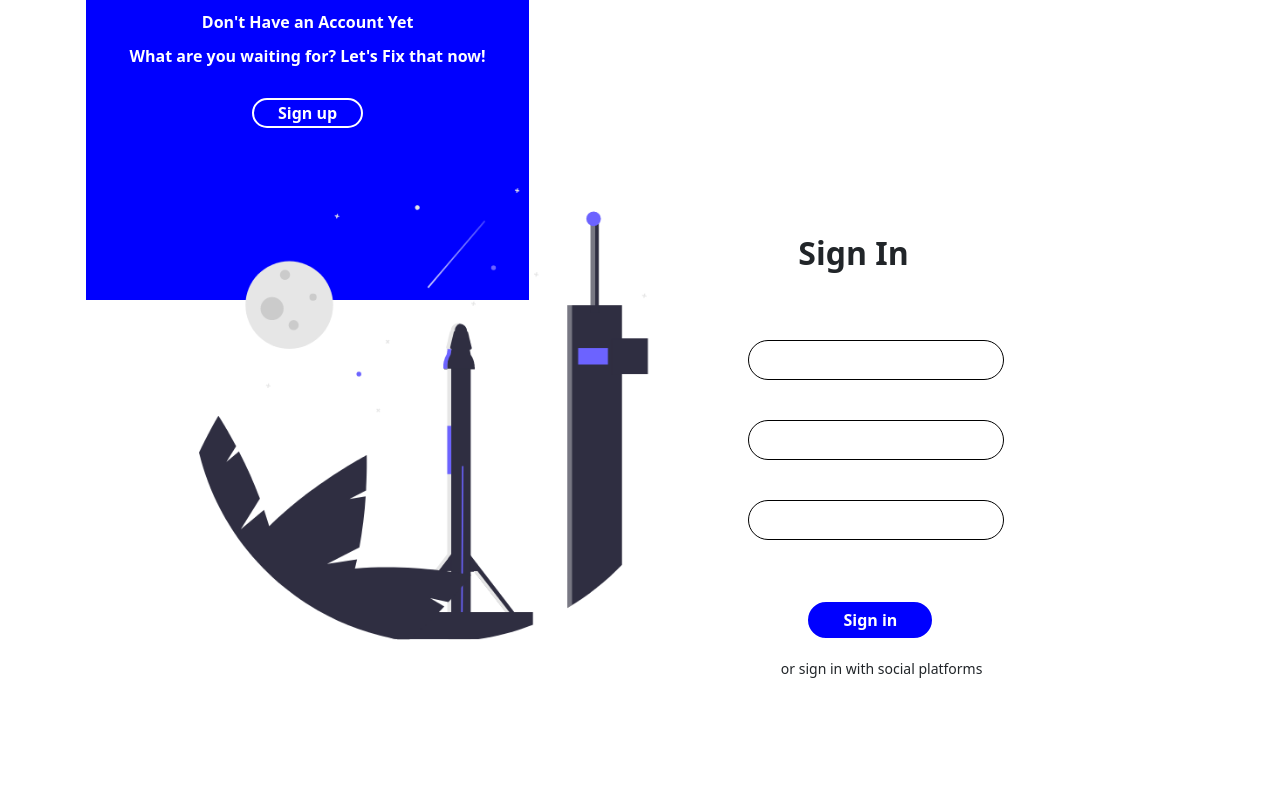
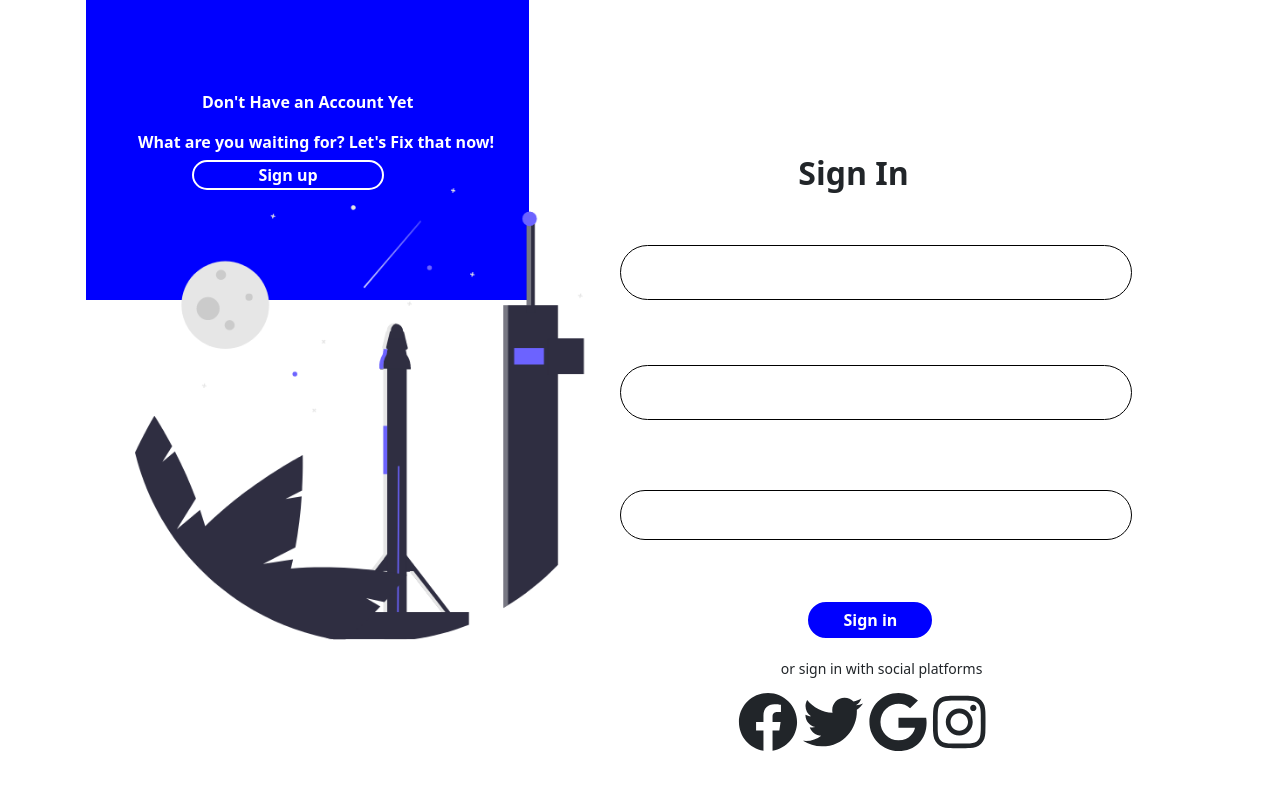
Before and after one commit to ToddGallegos/week1-project, a plain HTML site: page sign-in/index.html in a window 1280 px wide. Drawn offline with nearby package versions, Linux system fonts and the light colour scheme.

Commit message:
last touches

```diff
--- a/sign-in/index.html
+++ b/sign-in/index.html
@@ -13,6 +13,7 @@
     <script src="https://stackpath.bootstrapcdn.com/bootstrap/5.0.0-alpha1/js/bootstrap.min.js"
         integrity="sha384-oesi62hOLfzrys4LxRF63OJCXdXDipiYWBnvTl9Y9/TRlw5xlKIEHpNyvvDShgf/"
         crossorigin="anonymous"></script>
+    <script defer src="https://use.fontawesome.com/releases/v5.15.4/js/all.js" integrity="sha384-rOA1PnstxnOBLzCLMcre8ybwbTmemjzdNlILg8O7z1lUkLXozs4DHonlDtnE7fpc" crossorigin="anonymous"></script>
     <link rel="stylesheet" href="sign.css">
 </head>
 
@@ -38,6 +39,14 @@
                     <button class="button2" type="Sign up"> <a href="Sign Up"class="text-decoration-none"><span><strong>Sign in</strong></span></a></button><br><br>
                     <div class="text"><small><bold> or sign in with social platforms</bold</small></div>
                 </div>
+                <div class="icons">
+                    <h5>
+                        <i class="fab fa-facebook fa-3x icone-f"></i>
+                        <i class="fab fa-twitter fa-3x icone"></i>
+                        <i class="fab fa-google fa-3x icone"></i>
+                        <i class="fab fa-instagram fa-3x icone"></i>
+                    </div>
+                 </div>
 
 
             </div>
--- a/sign-in/sign.css
+++ b/sign-in/sign.css
@@ -30,19 +30,28 @@
 .account{
   margin:10px;
   font-size: medium;
+  position:absolute;
+  top:10%;
+  left:15%
 }
 
 .waiting{
   margin:10px;
   font-size: medium;
+  position:absolute;
+  top:15%;
+  left:10%;
 }
 
 .button{
   border: 2px solid white;
   border-radius:30px;
   background-color: blue;
-  width:25%;
-  margin:20px;
+  width:15%;
+  margin:px;
+  position:absolute;
+  top:20%;
+  left:15%;
 
 }
 
@@ -50,23 +59,23 @@
  position:absolute;
  bottom: 20%;
  width: 500px;
- left:15%;
+ left:10%;
 }
 
 h2{
   position:absolute;
   right:29%;
-  bottom:65%;
+  bottom:75%;
 }
 
 .username{
   border-radius: 30px;
   border: 1px solid;
-  height:40px;
-  width:20%;
+  height:55px;
+  width:40%;
   position: absolute;
-  right:20%;
-  bottom:50%;
+  right:10%;
+  bottom:60%;
   margin:20px;
 
 }
@@ -74,11 +83,11 @@ h2{
 .email{
   border-radius: 30px;
   border: 1px solid;
-  height:40px;
-  width:20%;
+  height:55px;
+  width:40%;
   position:absolute;
-  right:20%;
-  bottom:40%;
+  right:10%;
+  bottom:45%;
 
   margin:20px
 }
@@ -86,10 +95,10 @@ h2{
 .password{
   border-radius: 30px;
   border: 1px solid;
-  height:40px;
-  width:20%;
+  height:50px;
+  width:40%;
   position: absolute;
-  right:20%;
+  right:10%;
   bottom:30%;
   margin:20px;
 }
@@ -121,3 +130,9 @@ span{
   right:19%;
   width:20%;
 }
+
+.icons{
+  position:absolute;
+  bottom: 5%;
+  right:23%;
+}
--- /dev/null
+++ b/sign-up/sign-up.css
@@ -0,0 +1,40 @@
+.input{
+    border: 1px solid black;
+    border-radius: 25px;
+    height: 48px;
+    margin: 15px 0 30px 20px ;
+    width: 100%;
+}
+.placeholder{
+    margin: 8% 0 0 5px;
+    width: 30%;
+text-align: center;
+}
+.button{
+    background-color: blue;
+    height: 45px;
+    border-radius: 25px;
+    width: 45%;
+}
+.img{
+position: absolute;
+z-index: -1;
+left: 31%;
+width: 50%;
+right: 19%;
+top: -2%;
+bottom: 102%;
+}
+body{
+    text-align: left;
+}
+a{
+    text-decoration: none;
+    color: white;
+    font-weight: bolder;
+}
+.icone, .iconef{
+    background-color: white;
+    color: black;
+    padding-right: 8px;
+}
```
Also changed, not shown: sign-up/index.html (+32 -0 lines), sign-up/style.css (deleted).
